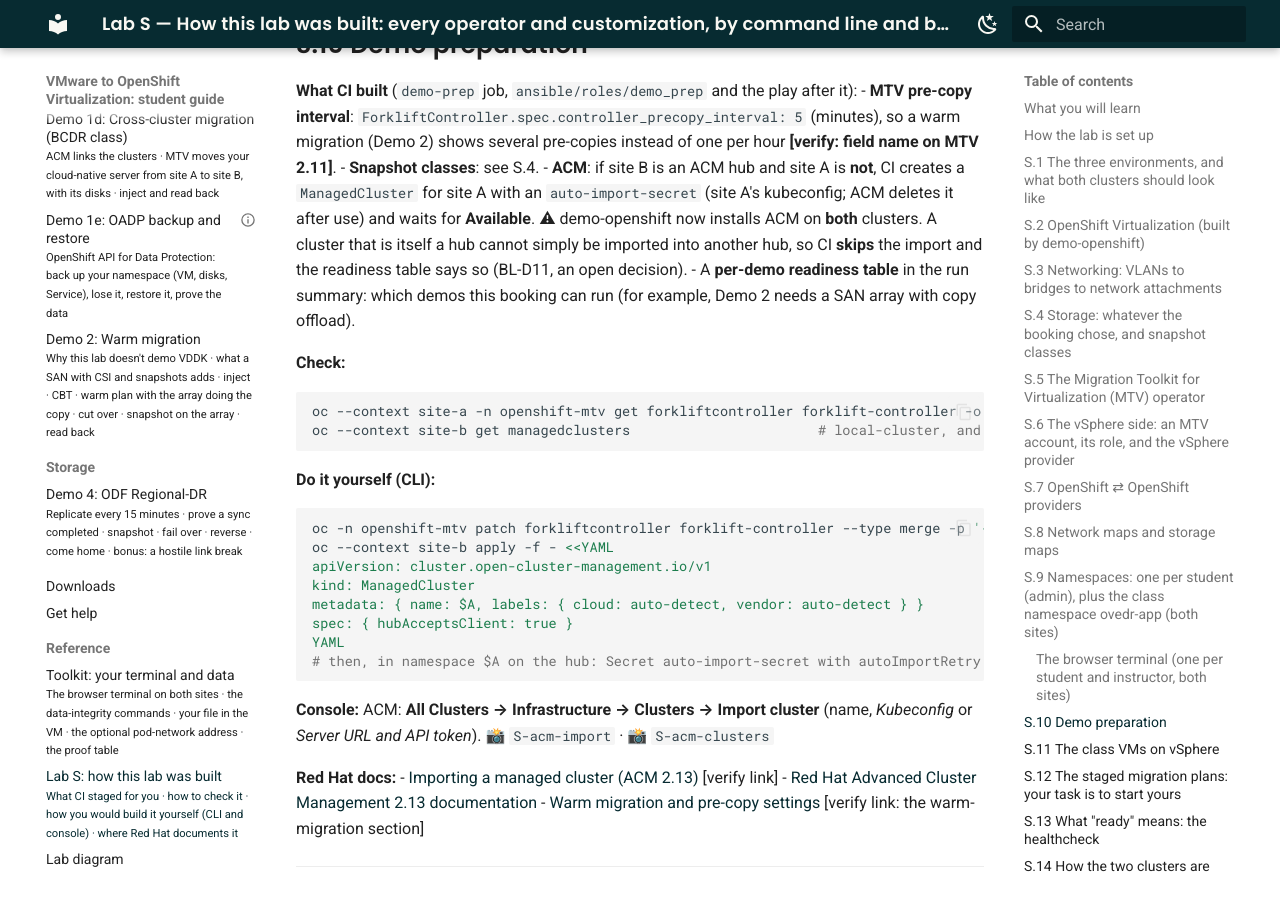
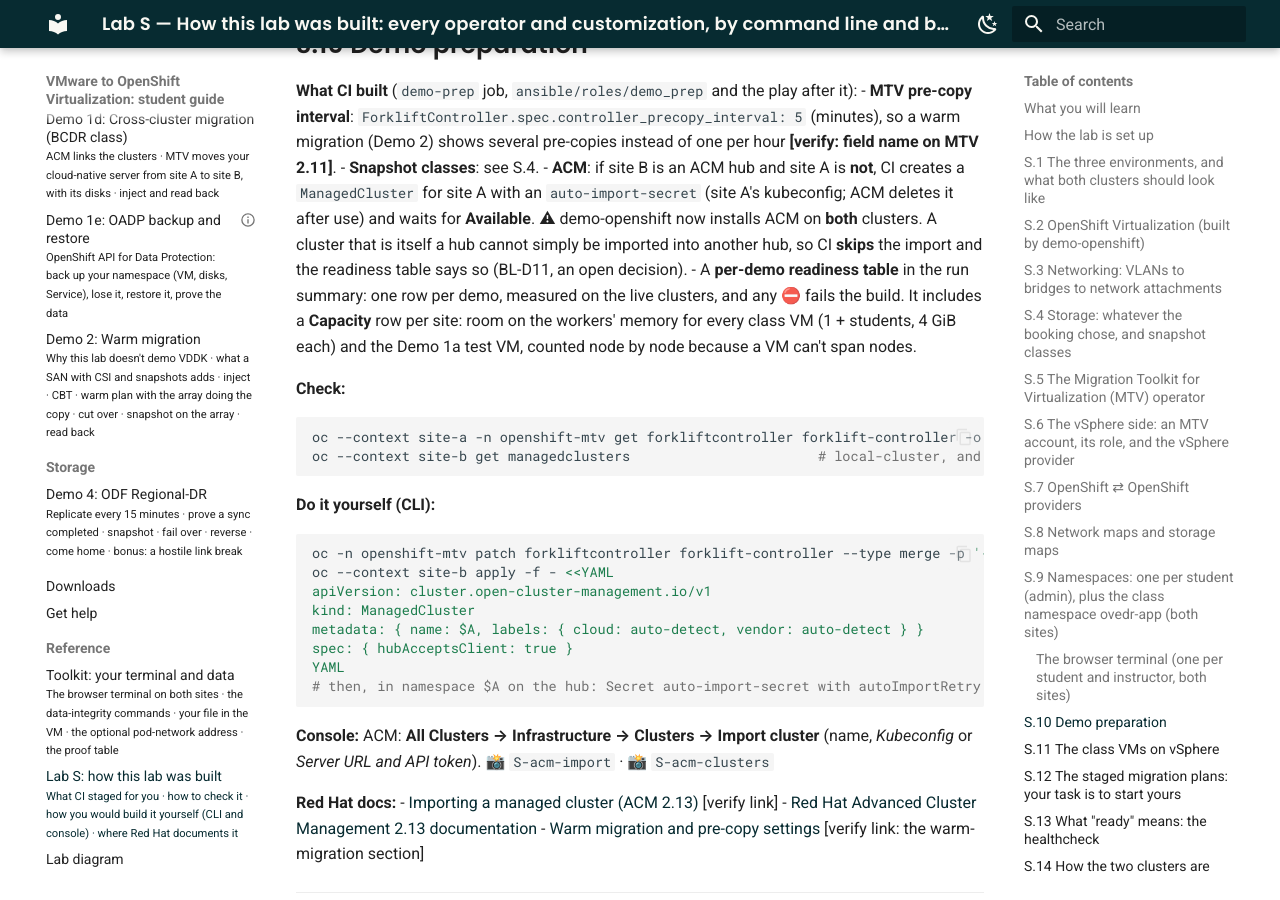
Before and after one commit to paragonmicro-lab/demo-0024-public, an MkDocs documentation site: the page built from docs/demos/setup-how-the-lab-is-built.md, in a window 1280 px wide and 900 px high, scrolled down 13898 px. Built offline with MkDocs 1.6.1 and Material for MkDocs 9.7.7, drawn with Linux system fonts in a browser that asks for light colours.

Commit message:
class @ demo-openshift-ove 9827d5696f84

```diff
--- a/docs/demos/setup-how-the-lab-is-built.md
+++ b/docs/demos/setup-how-the-lab-is-built.md
@@ -619,7 +619,7 @@ oc -n "$NS" set env deployment/toolbox PGHOST=<VM address> PGUSER=<login> PGDATA
   `auto-import-secret` (site A's kubeconfig; ACM deletes it after use) and waits for **Available**. ⚠ demo-openshift
   now installs ACM on **both** clusters. A cluster that is itself a hub cannot simply be imported into another hub, so CI
   **skips** the import and the readiness table says so (BL-D11, an open decision).
-- A **per-demo readiness table** in the run summary: which demos this booking can run (for example, Demo 2 needs a SAN array with copy offload).
+- A **per-demo readiness table** in the run summary: one row per demo, measured on the live clusters, and any ⛔ fails the build. It includes a **Capacity** row per site: room on the workers' memory for every class VM (1 + students, 4 GiB each) and the Demo 1a test VM, counted node by node because a VM can't span nodes.
 
 **Check:**
 
```
